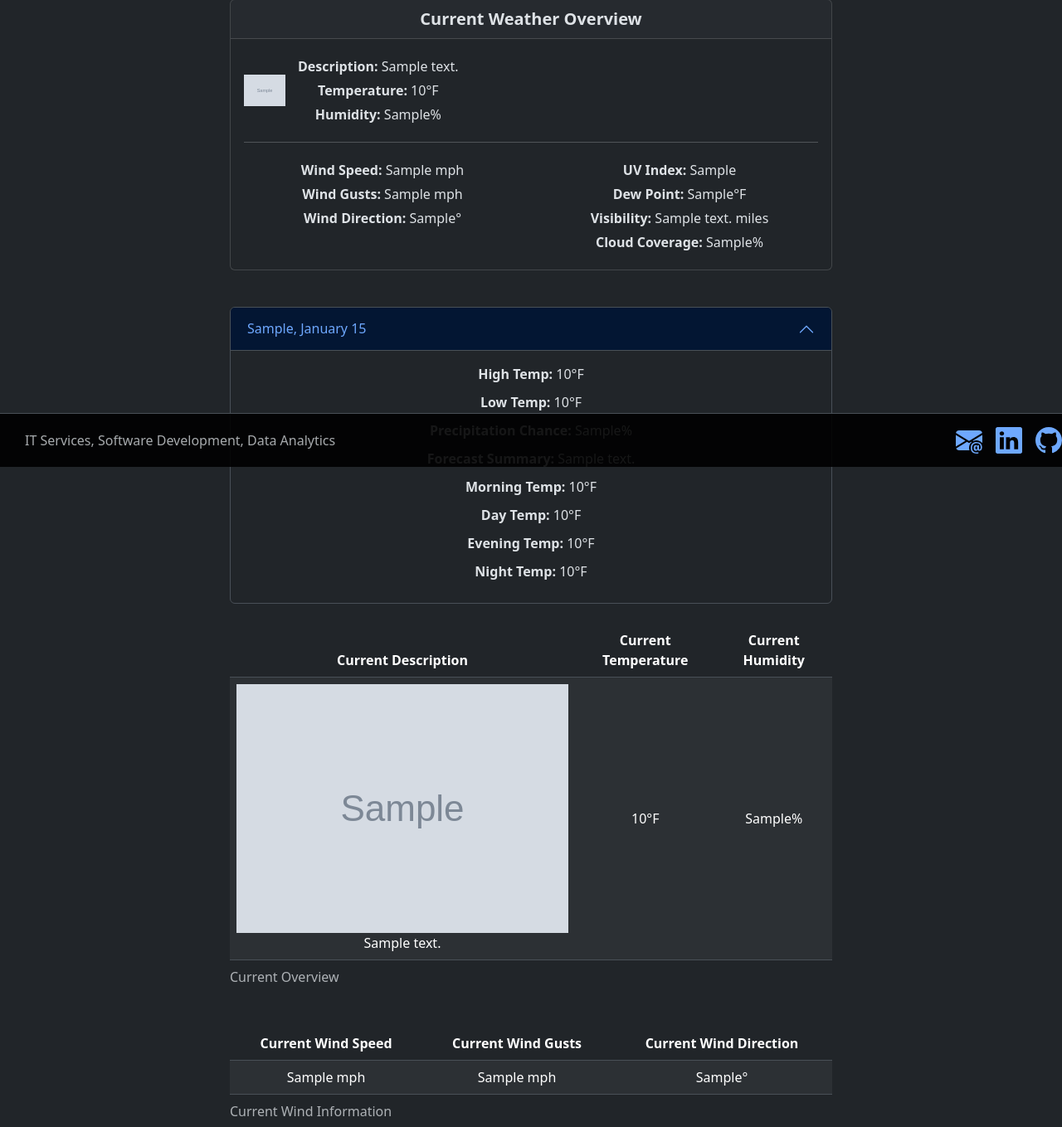
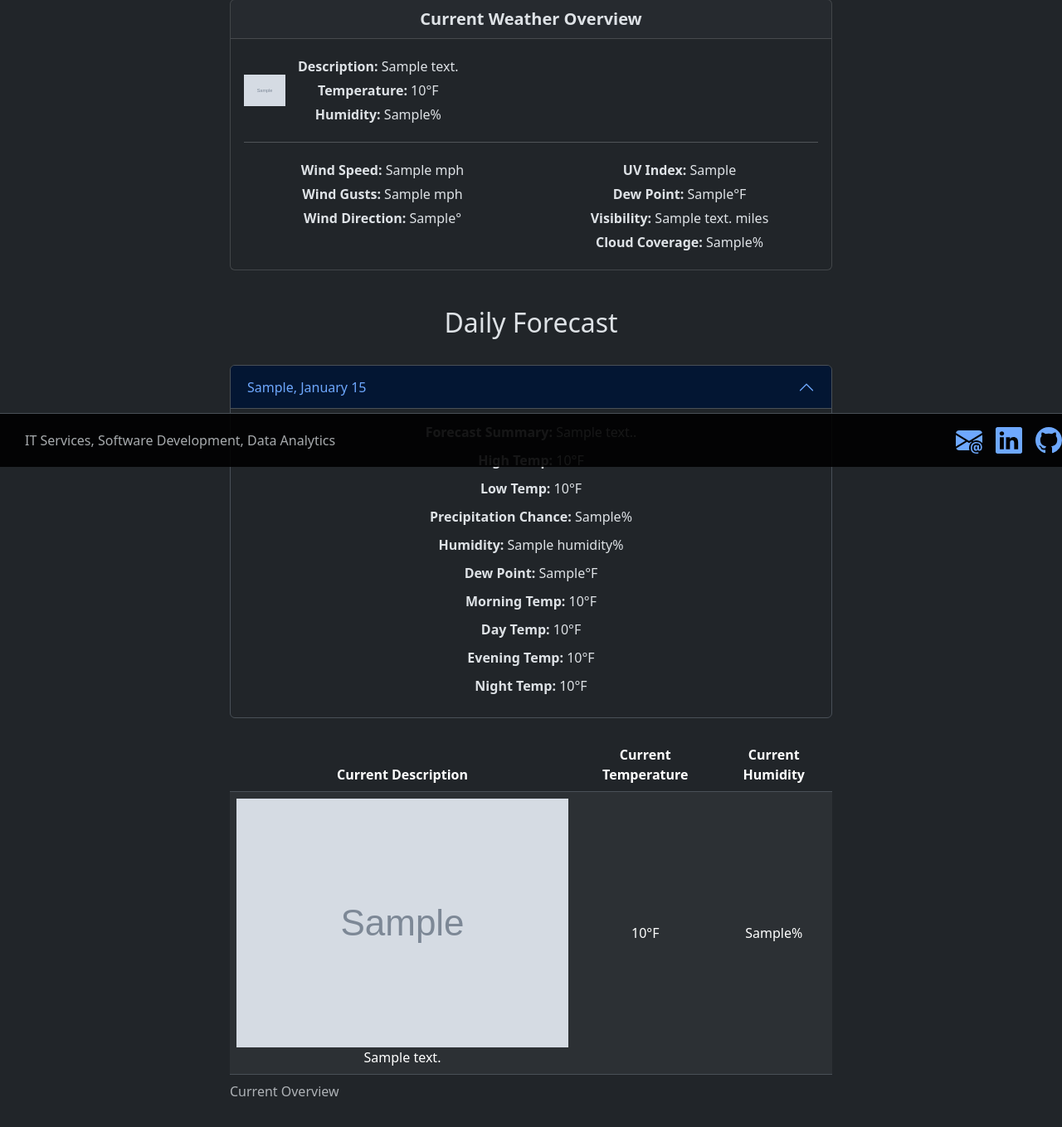
Before and after one commit to BenCritt/profile_workspace_heroku, a Django app: template projects/templates/projects/weather_results.html in a window 1280 px wide, after a click that opens the changed part. Shown: the part 237-1596 px from the top of the page at 83% size. Run offline with Django 3.2, Linux system fonts and the light colour scheme; the template is opened without the code that fills it: most values are stand-ins (such as "Sample title", 1, 10 or a date in 2020); grey boxes marked "Sample" are stand-in pictures; some libraries are stand-ins or nearby versions.

Commit message:
UX improvements to Weather app and IT Tools page.

```diff
--- a/projects/templates/projects/it_tools.html
+++ b/projects/templates/projects/it_tools.html
@@ -147,7 +147,7 @@
               <!-- SSL Verification Tool Card -->
               <div class="card iframe-cards" style="width: 100%; max-width: 450px; border: 1px solid #ddd; border-radius: 8px; padding: 20px;">
                   <div class="card-body">
-                      <iframe src="/projects/ssl_check/" style="width: 100%; height: auto; min-height: 350px; border: none;" scrolling="no"></iframe>
+                      <iframe src="/projects/ssl_check/" style="width: 100%; height: auto; min-height: 500px; border: none;" scrolling="no"></iframe>
                       <a href="/projects/ssl_check/" class="btn btn-secondary" style="margin-top: 10px;">Open Full SSL Page</a>
                   </div>
               </div>
@@ -155,7 +155,7 @@
               <!-- IP Address Lookup Tool Card -->
               <div class="card iframe-cards" style="width: 100%; max-width: 450px; border: 1px solid #ddd; border-radius: 8px; padding: 20px;">
                   <div class="card-body">
-                      <iframe src="/projects/ip_tool/" style="width: 100%; height: auto; min-height: 350px; border: none;" scrolling="no"></iframe>
+                      <iframe src="/projects/ip_tool/" style="width: 100%; height: auto; min-height: 500px; border: none;" scrolling="no"></iframe>
                       <a href="/projects/ip_tool/" class="btn btn-secondary" style="margin-top: 10px;">Open Full IP Page</a>
                   </div>
               </div>
@@ -163,7 +163,7 @@
               <!-- DNS Lookup Tool Card -->
               <div class="card iframe-cards" style="width: 100%; max-width: 450px; border: 1px solid #ddd; border-radius: 8px; padding: 20px;">
                   <div class="card-body">
-                      <iframe src="/projects/dns_tool/" style="width: 100%; height: auto; min-height: 350px; border: none;" scrolling="no"></iframe>
+                      <iframe src="/projects/dns_tool/" style="width: 100%; height: auto; min-height: 500px; border: none;" scrolling="no"></iframe>
                       <a href="/projects/dns_tool/" class="btn btn-secondary" style="margin-top: 10px;">Open Full DNS Page</a>
                   </div>
               </div>
--- a/projects/templates/projects/weather_results.html
+++ b/projects/templates/projects/weather_results.html
@@ -97,20 +97,24 @@
           {% endif %}
           <br>
           <!-- Display weather forcast inside an accordion. -->
+          <h2>Daily Forecast</h2>
+          <br>
           <div class="accordion" id="dailyForecastAccordion">
             {% for day in daily_forecast %}
             <div class="accordion-item">
-              <h2 class="accordion-header" id="heading{{ forloop.counter }}">
+              <h3 class="accordion-header" id="heading{{ forloop.counter }}">
                 <button class="accordion-button collapsed" type="button" data-bs-toggle="collapse" data-bs-target="#collapse{{ forloop.counter }}" aria-expanded="false" aria-controls="collapse{{ forloop.counter }}">
                   {{ day.day_of_week }}, {{ day.date|date:"F d" }}
                 </button>
-              </h2>
+              </h3>
               <div id="collapse{{ forloop.counter }}" class="accordion-collapse collapse" aria-labelledby="heading{{ forloop.counter }}" data-bs-parent="#dailyForecastAccordion">
                 <div class="accordion-body">
+                  <p><strong>Forecast Summary:</strong> {{ day.summary }}.</p>
                   <p><strong>High Temp:</strong> {{ day.high_temp }}°F</p>
                   <p><strong>Low Temp:</strong> {{ day.low_temp }}°F</p>
                   <p><strong>Precipitation Chance:</strong> {{ day.precipitation_chance }}%</p>
-                  <p><strong>Forecast Summary:</strong> {{ day.summary }}</p>
+                  <p><strong>Humidity:</strong> {{day.humidity}}%</p>
+                  <p><strong>Dew Point:</strong> {{day.dew_point}}°F</p>
                   <p><strong>Morning Temp:</strong> {{ day.morn_temp }}°F</p>
                   <p><strong>Day Temp:</strong> {{ day.day_temp }}°F</p>
                   <p><strong>Evening Temp:</strong> {{ day.eve_temp }}°F</p>
```
